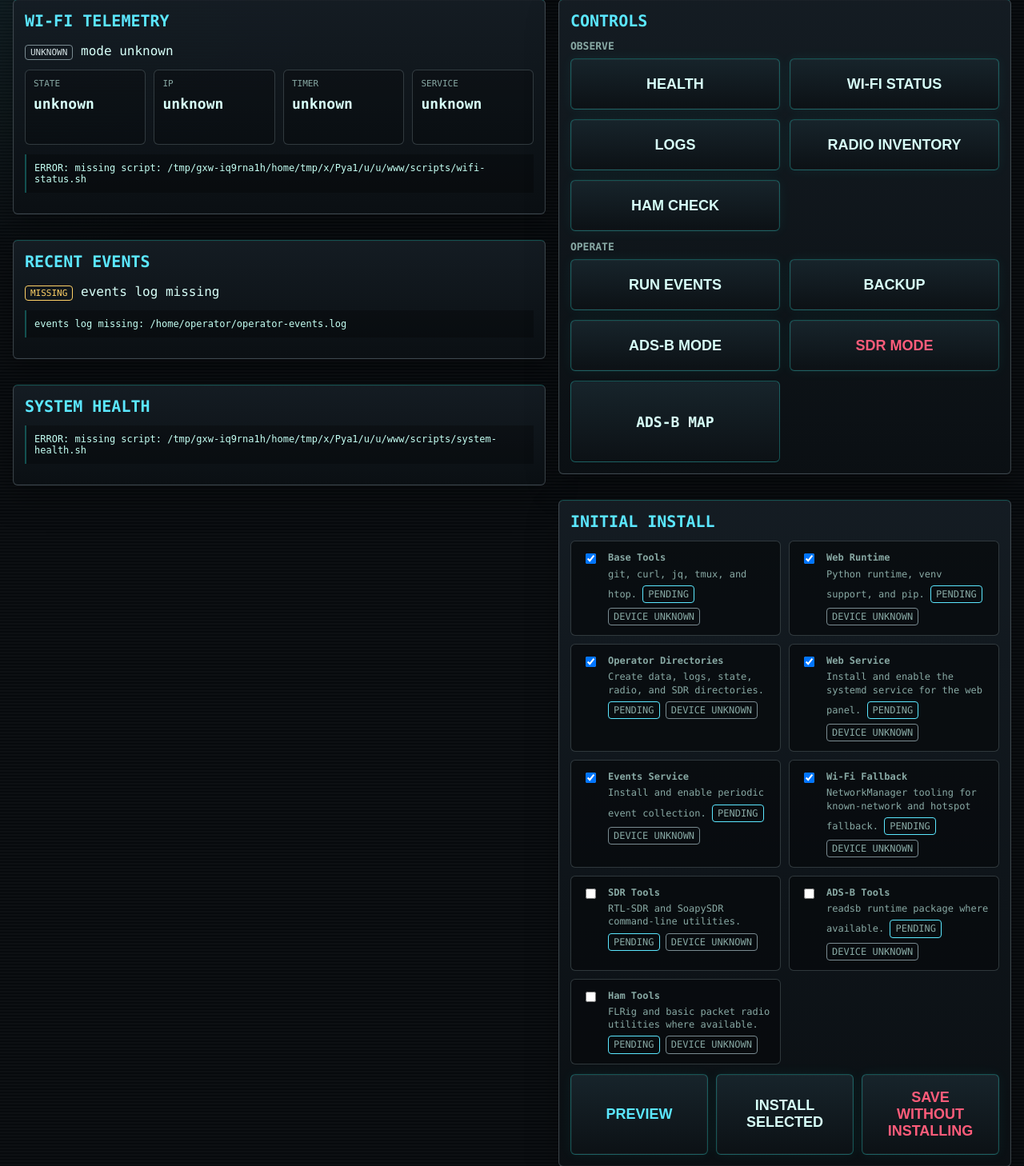
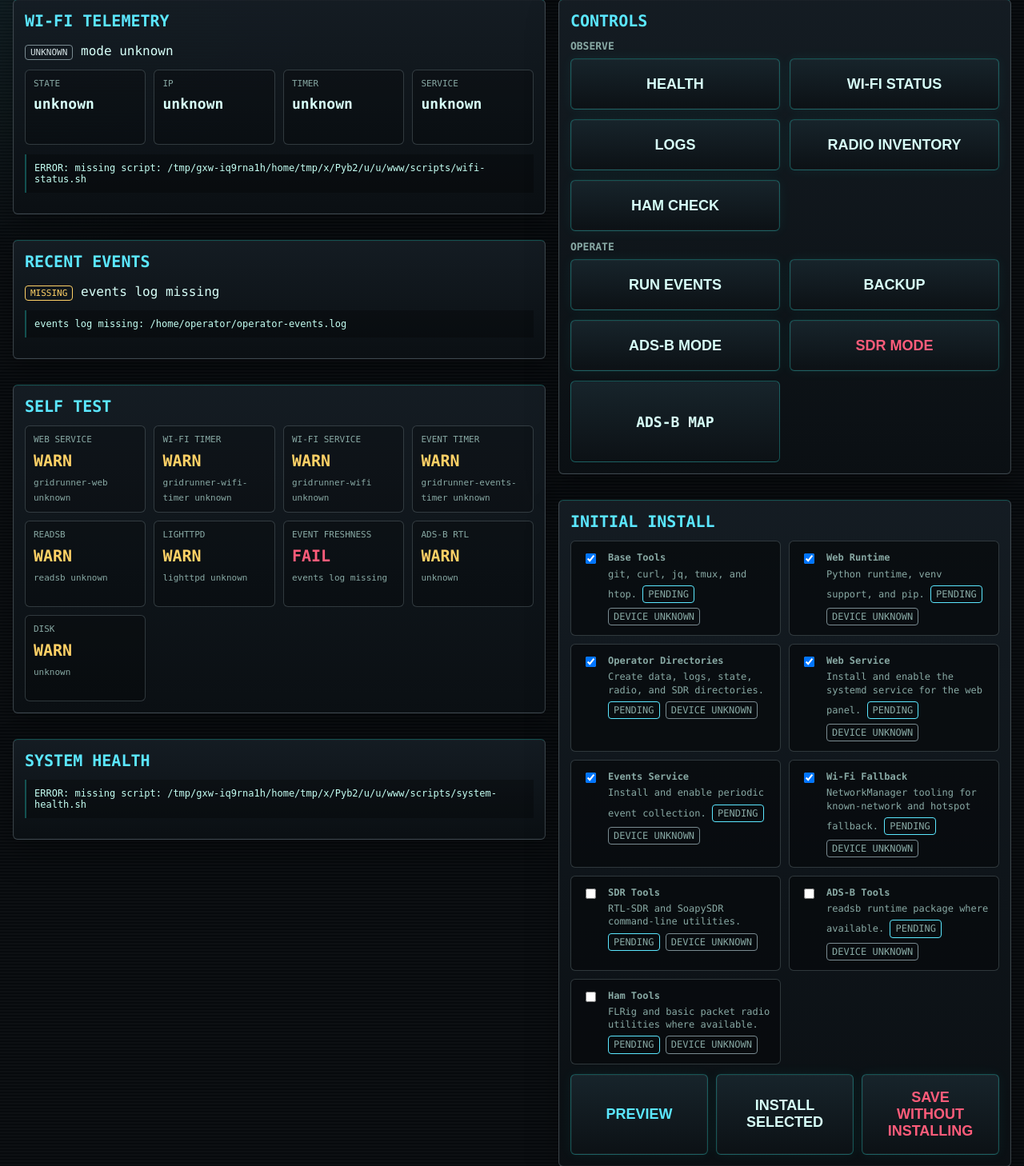
Before and after one commit to jfergs/gridrunner, a FastAPI app: page / in a window 1280 px wide. Shown: the part 221-1679 px from the top of the page at 80% size. Run offline with FastAPI, Linux system fonts and the light colour scheme.

Commit message:
Add web self-test status panel

```diff
--- a/web/app.py
+++ b/web/app.py
@@ -94,12 +94,46 @@ def parse_keyed_status(output, prefix):
     return {}
 
 
+def parse_prefixed_lines(output, prefixes):
+    parsed = {}
+
+    for line in output.splitlines():
+        for prefix in prefixes:
+            if line.startswith(prefix):
+                parsed[prefix.strip()] = parse_keyed_status(line, prefix)
+                break
+
+    return parsed
+
+
+def parse_service_health(output):
+    services = {}
+
+    for line in output.splitlines():
+        if not line.startswith("GRIDRUNNER_SERVICE "):
+            continue
+        fields = parse_keyed_status(line, "GRIDRUNNER_SERVICE ")
+        name = fields.get("name")
+        if name:
+            services[name] = fields
+
+    return services
+
+
 def severity_for_status(status_value):
-    if status_value in {"present", "fresh", "active"}:
+    if status_value in {"present", "fresh", "active", "ok"}:
         return "ok"
-    if status_value in {"missing", "failed"}:
+    if status_value in {"missing", "failed", "critical"}:
         return "danger"
     return "warn"
+
+
+def status_label(status_value):
+    if severity_for_status(status_value) == "ok":
+        return "OK"
+    if severity_for_status(status_value) == "danger":
+        return "FAIL"
+    return "WARN"
 
 
 def build_node_status(wifi_status, event_status, component_health):
@@ -135,6 +169,65 @@ def build_node_status(wifi_status, event_status, component_health):
     ]
 
 
+def service_check(name, service_name, services):
+    service = services.get(service_name, {})
+    status_value = service.get("status", "unknown")
+    unit = service.get("unit", service_name)
+    enabled = service.get("enabled", "unknown")
+
+    return {
+        "name": name,
+        "status": status_value,
+        "detail": f"{unit} {enabled}",
+    }
+
+
+def build_self_tests(wifi_status, event_status, component_health, health_output, services=None):
+    services = services or {}
+    keyed = parse_prefixed_lines(
+        health_output,
+        [
+            "GRIDRUNNER_DISK_HEALTH ",
+            "GRIDRUNNER_ADSB_HEALTH ",
+        ],
+    )
+    disk_status = keyed.get("GRIDRUNNER_DISK_HEALTH", {}).get("status", "unknown")
+    adsb_status = keyed.get("GRIDRUNNER_ADSB_HEALTH", {}).get(
+        "status",
+        component_health.get("adsb-tools", {}).get("status", "unknown"),
+    )
+
+    checks = [
+        service_check("WEB SERVICE", "gridrunner-web", services),
+        service_check("WI-FI TIMER", "gridrunner-wifi-timer", services),
+        service_check("WI-FI SERVICE", "gridrunner-wifi", services),
+        service_check("EVENT TIMER", "gridrunner-events-timer", services),
+        service_check("READSB", "readsb", services),
+        service_check("LIGHTTPD", "lighttpd", services),
+        {
+            "name": "EVENT FRESHNESS",
+            "status": event_status.get("status", "unknown"),
+            "detail": event_status.get("message", ""),
+        },
+        {
+            "name": "ADS-B RTL",
+            "status": adsb_status,
+            "detail": component_health.get("adsb-tools", {}).get("detail", ""),
+        },
+        {
+            "name": "DISK",
+            "status": disk_status,
+            "detail": keyed.get("GRIDRUNNER_DISK_HEALTH", {}).get("used_percent", "unknown"),
+        },
+    ]
+
+    for check in checks:
+        check["severity"] = severity_for_status(check["status"])
+        check["label"] = status_label(check["status"])
+
+    return checks
+
+
 @app.get("/", response_class=HTMLResponse)
 def index(request: Request, _user=Depends(require_auth)):
     status_output = run_cmd(COMMANDS["health"])
@@ -144,7 +237,9 @@ def index(request: Request, _user=Depends(require_auth)):
     event_status = event_freshness()
     wifi_output = run_cmd(COMMANDS["wifi_status"])
     wifi_status = parse_keyed_status(wifi_output, "GRIDRUNNER_WIFI ")
+    service_health = parse_service_health(run_cmd(COMMANDS["service_health"]))
     node_status = build_node_status(wifi_status, event_status, component_health)
+    self_tests = build_self_tests(wifi_status, event_status, component_health, status_output, service_health)
 
     response = templates.TemplateResponse(
         request,
@@ -156,6 +251,7 @@ def index(request: Request, _user=Depends(require_auth)):
             "wifi_status": wifi_status,
             "wifi_output": wifi_output,
             "node_status": node_status,
+            "self_tests": self_tests,
             "auth_enabled": bool(WEB_PASSWORD),
             "operator_user": OPERATOR_USER,
             "adsb_map_url": adsb_map_url(request),
--- a/web/commands.py
+++ b/web/commands.py
@@ -14,6 +14,7 @@ COMMANDS = {
     "event_health": ["bash", project_script("event-health.sh")],
     "logs": ["bash", project_script("logs.sh"), "120"],
     "wifi_status": ["bash", project_script("wifi-status.sh")],
+    "service_health": ["bash", project_script("service-health.sh")],
     "install": ["bash", project_script("install-items.sh")],
     "component_health": ["bash", project_script("component-health.sh")],
     "shutdown": ["bash", project_script("power-control.sh"), "shutdown"],
--- a/web/templates/index.html
+++ b/web/templates/index.html
@@ -317,6 +317,44 @@
       font-size: 18px;
       word-break: break-word;
     }
+    .self-test-grid {
+      display: grid;
+      grid-template-columns: repeat(auto-fit, minmax(150px, 1fr));
+      gap: 10px;
+      margin-top: 12px;
+    }
+    .self-test {
+      min-height: 86px;
+      padding: 10px;
+      border: 1px solid rgba(122, 139, 145, 0.35);
+      border-radius: 6px;
+      background: rgba(0, 0, 0, 0.22);
+    }
+    .self-test span {
+      display: block;
+      color: var(--muted);
+      font-size: 11px;
+      text-transform: uppercase;
+    }
+    .self-test strong {
+      display: block;
+      margin: 8px 0 4px;
+      font-size: 20px;
+    }
+    .self-test-ok strong {
+      color: var(--green);
+    }
+    .self-test-warn strong {
+      color: var(--amber);
+    }
+    .self-test-danger strong {
+      color: var(--red);
+    }
+    .self-test code {
+      color: var(--muted);
+      font-size: 11px;
+      word-break: break-word;
+    }
     @media (max-width: 640px) {
       body {
         padding: 12px;
@@ -408,6 +446,19 @@
       </div>
 
       <div class="panel">
+        <h2>Self Test</h2>
+        <div class="self-test-grid">
+          {% for check in self_tests|default([]) %}
+          <div class="self-test self-test-{{ check.severity }}">
+            <span>{{ check.name }}</span>
+            <strong>{{ check.label }}</strong>
+            <code>{{ check.detail or check.status }}</code>
+          </div>
+          {% endfor %}
+        </div>
+      </div>
+
+      <div class="panel">
         <h2>System Health</h2>
         <pre>{{ status }}</pre>
       </div>
```
Also changed, not shown: BACKLOG.md (+7 -11 lines), tests/test_maintenance.py (+41 -0 lines), tests/test_template_render.py (+72 -0 lines), README.md, 2 other files.
